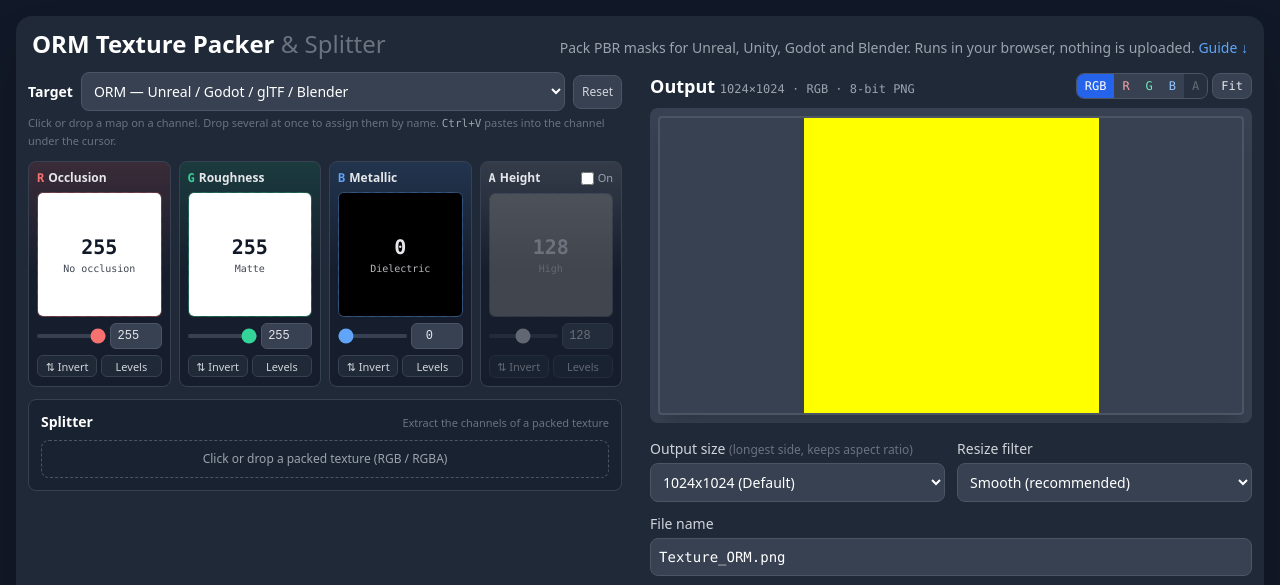
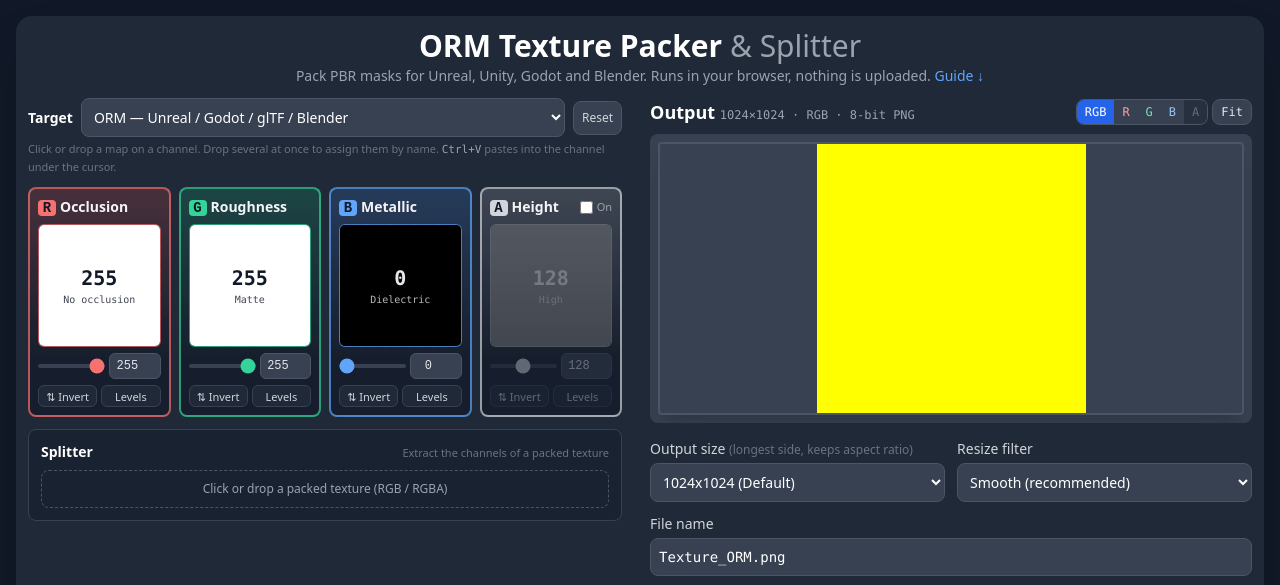
Before and after one commit to G-soos/ORM-Packer, a plain HTML site: page index.html in a window 1280 px wide. Shown: the top 585 px of the page. Drawn offline with nearby package versions, Linux system fonts and the light colour scheme.

Commit message:
Stronger channel colours and centred title
- Full channel-coloured card border, stronger tint, solid letter badge
- Splitter thumbnails bordered in their channel colour
- Title and tagline centred again, slightly larger

```diff
--- a/index.html
+++ b/index.html
@@ -74,10 +74,20 @@
         }
         .tile canvas { background: transparent; }
         .slot-card {
-            border-top: 3px solid var(--acc);
-            background-image: linear-gradient(to bottom, var(--acc-soft), transparent 110px);
-        }
+            border: 2px solid var(--acc-line);
+            background-color: rgba(17, 24, 39, 0.6);
+            background-image: linear-gradient(to bottom, var(--acc-soft), rgba(17, 24, 39, 0) 75%);
+        }
+        .slot-card:hover { border-color: var(--acc); }
         .slot-card .tile { border-color: var(--acc-line); }
+        .slot-badge {
+            background-color: var(--acc);
+            color: #111827;
+            border-radius: 0.25rem;
+            padding: 0 0.3rem;
+            font-family: ui-monospace, monospace;
+            font-weight: 800;
+        }
         .slot-card .tool-btn[aria-pressed="true"] {
             background-color: var(--acc-bg);
             border-color: var(--acc);
@@ -217,9 +227,9 @@
 <main class="lg:h-screen p-2 sm:p-4 flex items-center justify-center">
 <div id="mainContainer" class="bg-gray-800 p-3 rounded-2xl shadow-2xl w-full max-w-7xl lg:h-full flex flex-col relative lg:overflow-hidden">
 
-        <header class="flex-shrink-0 flex flex-wrap items-baseline justify-between gap-x-4 gap-y-1 mb-3 px-1">
-            <h1 class="text-xl sm:text-2xl font-bold text-white">ORM Texture Packer <span class="text-gray-500 font-normal">&amp; Splitter</span></h1>
-            <p class="text-xs sm:text-sm text-gray-400">Pack PBR masks for Unreal, Unity, Godot and Blender. Runs in your browser, nothing is uploaded. <a href="#guide" class="text-blue-400 hover:underline whitespace-nowrap">Guide ↓</a></p>
+        <header class="flex-shrink-0 text-center mb-3 px-1">
+            <h1 class="text-2xl sm:text-3xl font-bold text-white">ORM Texture Packer <span class="text-gray-400 font-normal">&amp; Splitter</span></h1>
+            <p class="text-sm text-gray-400 mt-0.5">Pack PBR masks for Unreal, Unity, Godot and Blender. Runs in your browser, nothing is uploaded. <a href="#guide" class="text-blue-400 hover:underline whitespace-nowrap">Guide ↓</a></p>
         </header>
 
         <div class="flex flex-1 flex-col lg:flex-row gap-5 lg:overflow-hidden min-h-0">
@@ -936,9 +946,9 @@
     function cardHTML(k) {
         const s = STYLE[k];
         return `
-<div id="card-${k}" data-slot="${k}" class="slot-card flex flex-col gap-1.5 p-2 bg-gray-900/60 rounded-lg border border-gray-700 transition duration-150" style="--acc:${s.accent};--acc-soft:rgba(${s.rgb},.16);--acc-line:rgba(${s.rgb},.35);--acc-bg:rgba(${s.rgb},.35)">
+<div id="card-${k}" data-slot="${k}" class="slot-card flex flex-col gap-1.5 p-2 rounded-lg transition duration-150" style="--acc:${s.accent};--acc-soft:rgba(${s.rgb},.22);--acc-line:rgba(${s.rgb},.7);--acc-bg:rgba(${s.rgb},.45)">
   <div class="flex items-center justify-between gap-1">
-    <h2 class="text-xs font-semibold text-gray-200 truncate"><span class="font-mono font-bold ${s.text} mr-1">${s.name}</span><span id="type-${k}"></span></h2>
+    <h2 class="text-sm font-semibold text-gray-100 truncate"><span class="slot-badge mr-1">${s.name}</span><span id="type-${k}"></span></h2>
     ${k === 'a' ? `<label class="flex items-center gap-1 text-[11px] text-gray-400 cursor-pointer select-none shrink-0" title="Write an alpha channel (RGBA output)"><input type="checkbox" id="alphaToggle">On</label>` : ''}
   </div>
   <div id="body-${k}" class="flex flex-col gap-1.5">
@@ -987,7 +997,7 @@
     function thumbHTML(k) {
         const s = STYLE[k];
         return `
-<div id="thumb-${k}" data-slot="${k}" draggable="true" class="p-1 border border-gray-700 rounded-md text-center cursor-grab bg-gray-900/60 hover:border-gray-500 transition duration-150" title="Drag onto a channel">
+<div id="thumb-${k}" data-slot="${k}" draggable="true" class="p-1 border-2 rounded-md text-center cursor-grab bg-gray-900/60 transition duration-150" style="border-color:rgba(${s.rgb},.6)" title="Drag onto a channel">
   <canvas id="thumbCanvas-${k}" width="96" height="96" class="w-full aspect-square rounded mb-1 object-contain" style="background:#111827"></canvas>
   <span class="text-[11px] text-gray-300"><span class="font-mono font-bold ${s.text}">${s.name}</span> <span id="thumbLabel-${k}"></span></span>
 </div>`;
```
